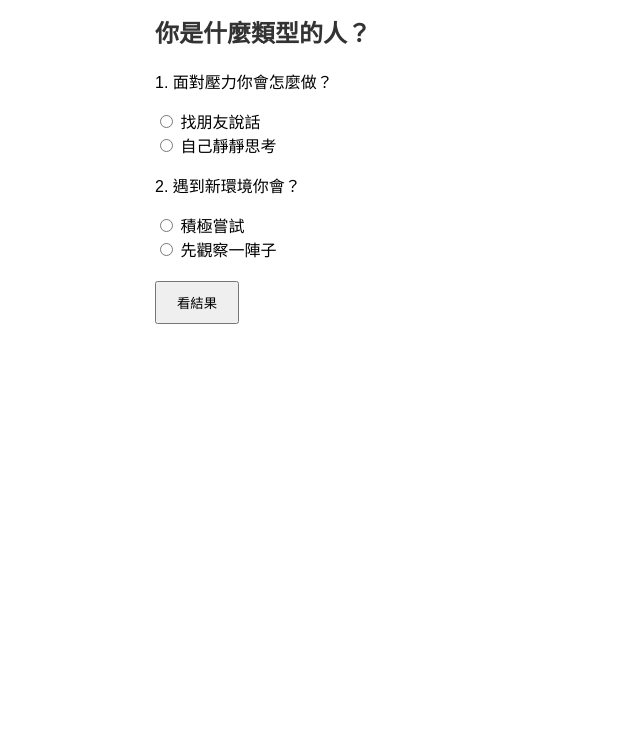
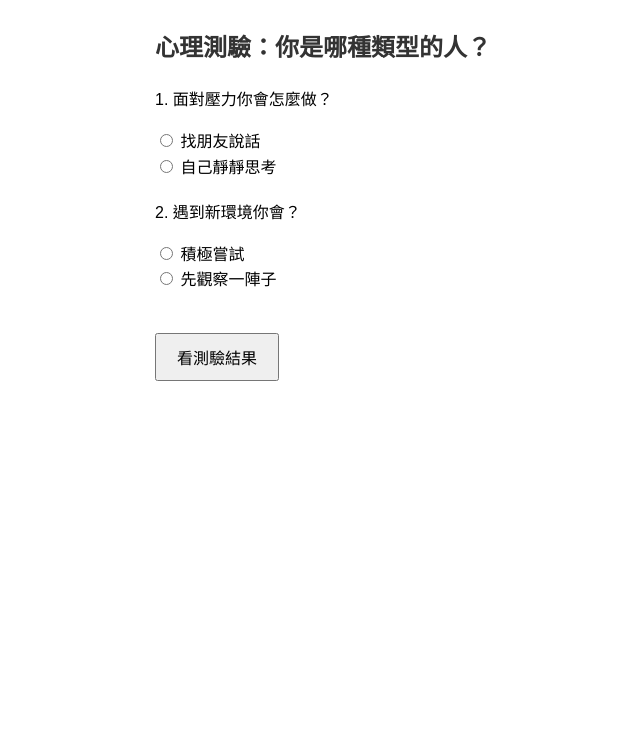
Before and after one commit to 24139503/psych-test, a plain HTML site: page index.html in a window 1280 px wide. Shown: the part 62-800 px from the top of the page, without its empty margins (185-825 px from the left). Drawn offline with Linux system fonts and the light colour scheme.

Commit message:
Update index.html

```diff
--- a/index.html
+++ b/index.html
@@ -1,28 +1,48 @@
 <!DOCTYPE html>
 <html lang="zh-Hant">
 <head>
-  <meta charset="UTF-8">
+  <meta charset="UTF-8" />
   <title>心理測驗表單</title>
   <style>
-    body { font-family: sans-serif; max-width: 600px; margin: auto; padding: 20px; }
-    h2 { color: #333; }
-    button { margin-top: 20px; padding: 10px 20px; }
+    body {
+      font-family: sans-serif;
+      max-width: 600px;
+      margin: auto;
+      padding: 20px;
+      line-height: 1.6;
+    }
+    h2 {
+      color: #333;
+    }
+    .question {
+      margin-bottom: 20px;
+    }
+    button {
+      padding: 10px 20px;
+      font-size: 16px;
+      margin-top: 20px;
+      cursor: pointer;
+    }
   </style>
 </head>
 <body>
   <img src="logo.png" alt="Logo" style="max-width: 150px;"><br><br>
 
-  <h2>你是什麼類型的人？</h2>
+  <h2>心理測驗：你是哪種類型的人？</h2>
 
-  <p>1. 面對壓力你會怎麼做？</p>
-  <label><input type="radio" name="q1" value="A"> 找朋友說話</label><br>
-  <label><input type="radio" name="q1" value="B"> 自己靜靜思考</label><br>
+  <div class="question">
+    <p>1. 面對壓力你會怎麼做？</p>
+    <label><input type="radio" name="q1" value="A"> 找朋友說話</label><br>
+    <label><input type="radio" name="q1" value="B"> 自己靜靜思考</label>
+  </div>
 
-  <p>2. 遇到新環境你會？</p>
-  <label><input type="radio" name="q2" value="A"> 積極嘗試</label><br>
-  <label><input type="radio" name="q2" value="B"> 先觀察一陣子</label><br>
+  <div class="question">
+    <p>2. 遇到新環境你會？</p>
+    <label><input type="radio" name="q2" value="A"> 積極嘗試</label><br>
+    <label><input type="radio" name="q2" value="B"> 先觀察一陣子</label>
+  </div>
 
-  <button onclick="getResult()">看結果</button>
+  <button onclick="getResult()">看測驗結果</button>
 
   <script>
     function getResult() {
@@ -34,14 +54,22 @@
         return;
       }
 
-      // 簡單邏輯跳轉
+      // 依組合跳轉對應結果頁（共 4 種組合，補足至 6 頁可重複用）
+      let resultPage = "";
+
       if (q1 === "A" && q2 === "A") {
-        window.location.href = "result1.html";
+        resultPage = "result1.html";
+      } else if (q1 === "A" && q2 === "B") {
+        resultPage = "result2.html";
+      } else if (q1 === "B" && q2 === "A") {
+        resultPage = "result3.html";
       } else if (q1 === "B" && q2 === "B") {
-        window.location.href = "result2.html";
+        resultPage = "result4.html";
       } else {
-        window.location.href = "result3.html";
+        resultPage = "result6.html"; // 安全 fallback
       }
+
+      window.location.href = resultPage;
     }
   </script>
 </body>
```
